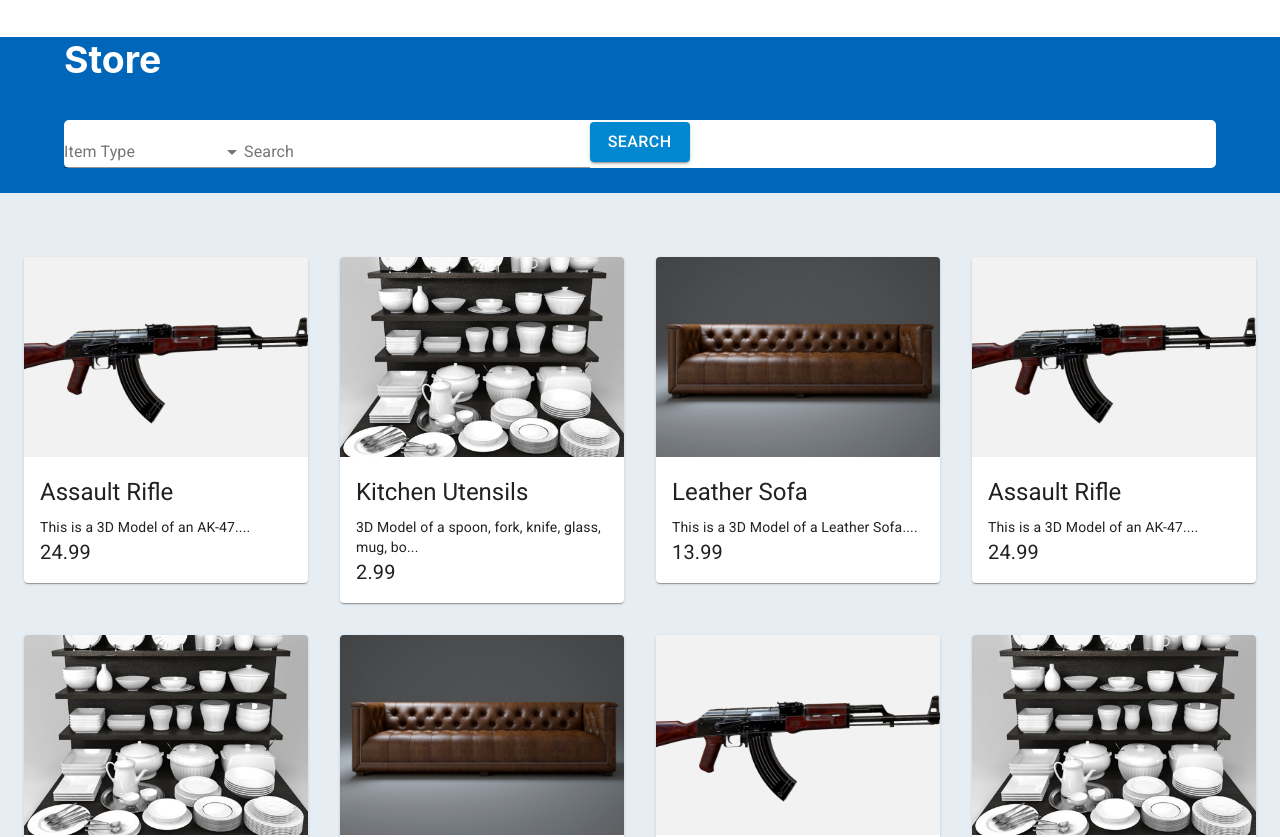
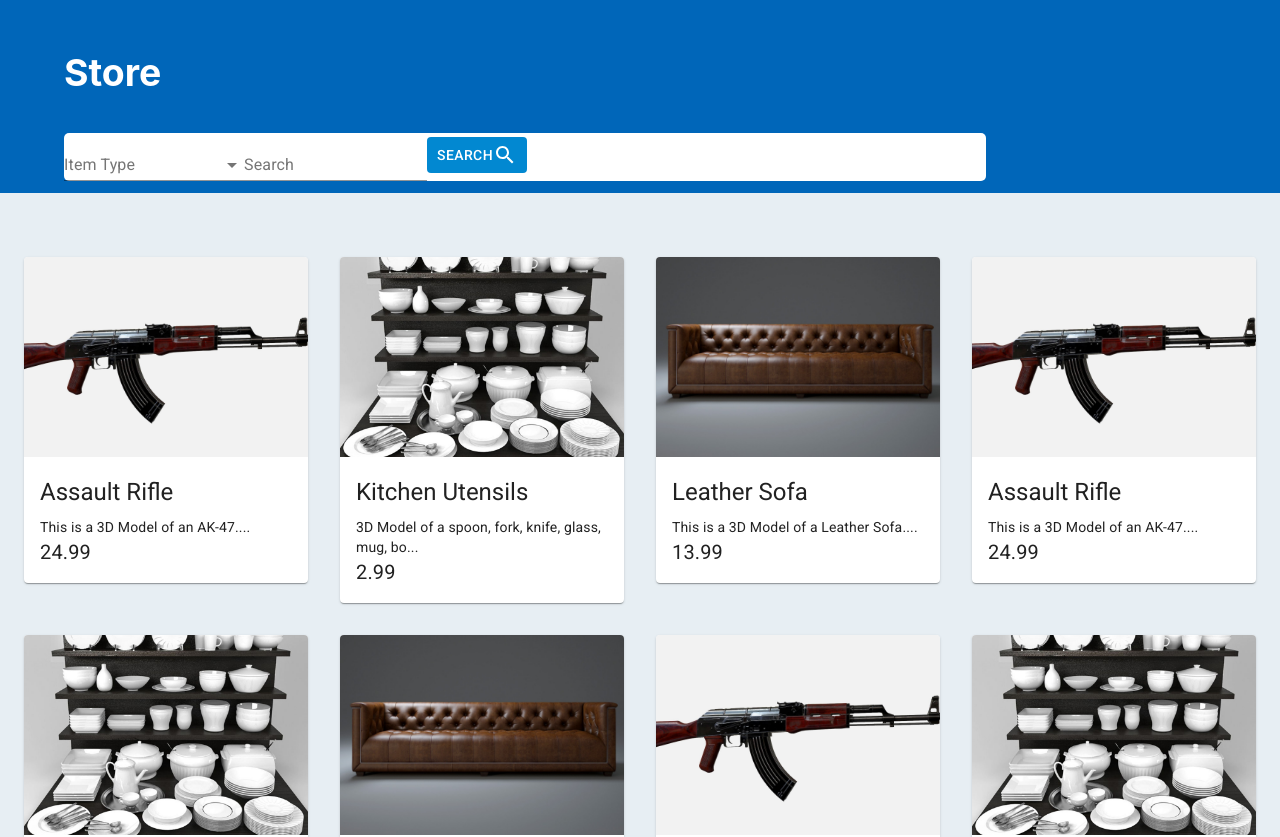
Before and after one commit to JosephThomasVasquez/storeApp, a React (Create React App) app: page / in a window 1280 px wide. Shown: the top 837 px of the page. Built offline with nearby package versions, Linux system fonts and the light colour scheme.

Commit message:
Updated search handler

```diff
--- a/src/App.css
+++ b/src/App.css
@@ -9,7 +9,7 @@
 .app-header {
   background-color: #0066b9;
   font-size: 2rem;
-  padding: 0 5% 2% 5%;
+  padding: 1% 5%;
   margin: 0 0 5% 0;
 }
 
@@ -20,6 +20,7 @@
 .search-bar {
   background-color: white;
   border-radius: 5px;
+  width: 80%;
 }
 
 .App-link {
@@ -72,7 +73,9 @@
 }
 
 .text-button {
+  display: block;
   font-size: 1rem;
+  text-align: center;
 }
 
 /* Dropdown Menus */
@@ -81,5 +84,5 @@
 }
 
 .search-field {
-  width: 30%;
+  width: 100%;
 }
--- a/src/components/Header.js
+++ b/src/components/Header.js
@@ -6,13 +6,15 @@ import {
   Button,
   Select,
   TextField,
+  Box,
 } from "@material-ui/core";
+import SearchIcon from "@material-ui/icons/Search";
 
 function Header() {
-  const [itemtype, setItemType] = useState('');
+  const [itemtype, setItemType] = useState("");
   const [openType, setOpenType] = useState(false);
 
-  const [searchInput, setSearchInput] = useState('');
+  const [searchInput, setSearchInput] = useState("");
 
   // Item Selector List Handler
   const handleChange = (event) => {
@@ -28,9 +30,10 @@ function Header() {
   };
 
   // Search bar input handler
-  const handleSearchInput = () => {
-
-  }
+  const handleSearchInput = (e) => {
+    setSearchInput(e.target.value);
+    console.log(searchInput);
+  };
 
   return (
     <div className="app-header">
@@ -56,9 +59,17 @@ function Header() {
             <MenuItem value={"Characters"}>Characters</MenuItem>
           </Select>
         </FormControl>
-        <TextField className="search-field" label="Search" defaultValue="" />
-        <Button variant="contained" color="primary" className="nav-button">
-          <span className="text-button">Search</span>
+        <FormControl>
+          <TextField className="search-field" label="Search" defaultValue="" onChange={handleSearchInput} />
+        </FormControl>
+        <Button
+          variant="contained"
+          color="primary"
+          className="nav-button"
+          disableElevation
+        >
+          Search
+          <SearchIcon />
         </Button>
       </div>
     </div>
```
